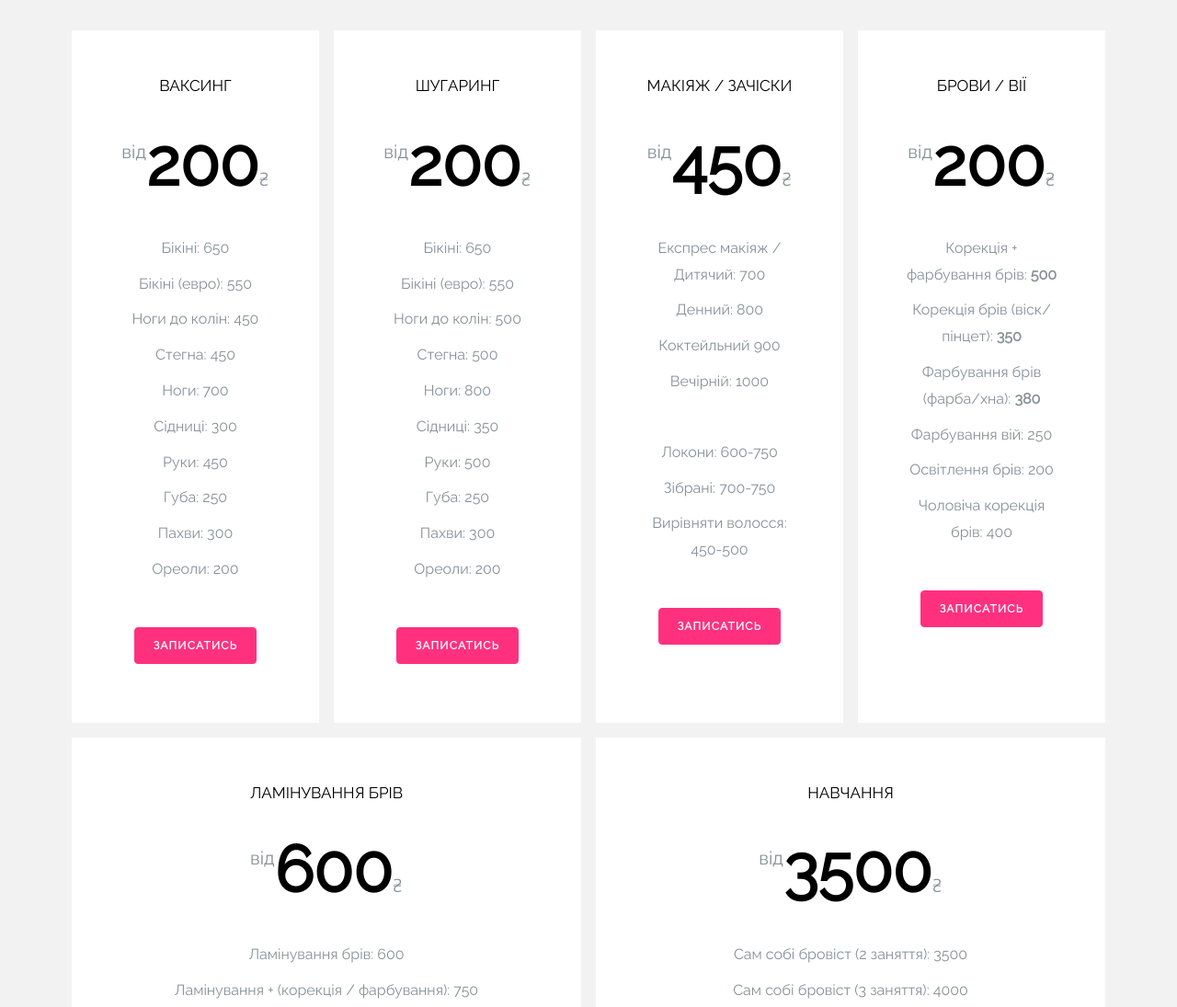
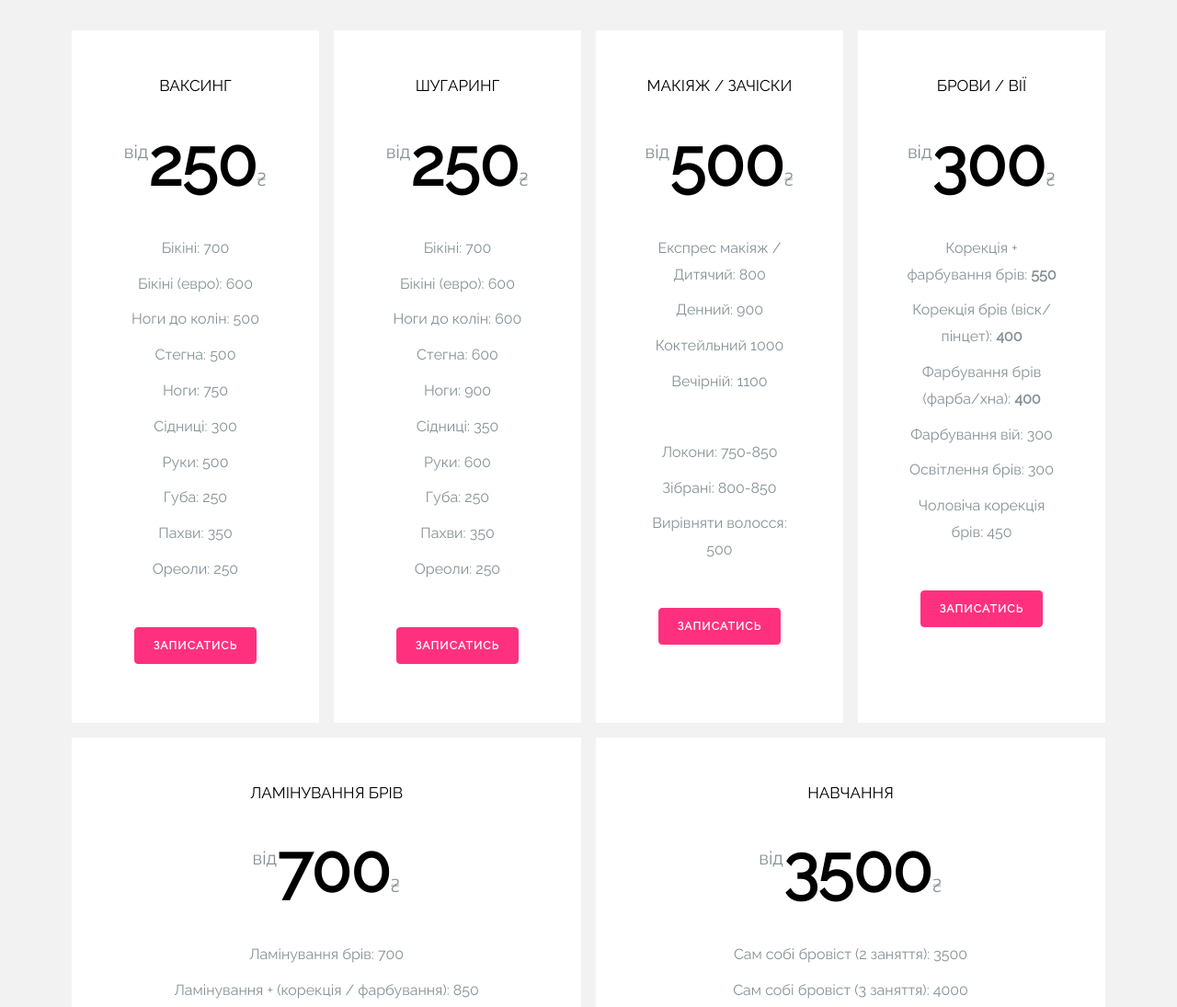
Before and after one commit to krasnyuk/beauty-pro-studio, a plain HTML site: page index.html in a window 1280 px wide. Shown: the part 3280-4375 px from the top of the page at 92% size. Drawn offline with Linux system fonts and the light colour scheme; some packages are replaced by stand-ins of ours; no server answers; files whose address does not match are found by name.

Commit message:
Update index.html
update prices

```diff
--- a/index.html
+++ b/index.html
@@ -212,18 +212,18 @@
             <div class="col-md bg-white p-5 m-2 text-center mb-2 ftco-animate">
                 <div class="ftco-pricing">
                     <h2>Ваксинг</h2>
-                    <p class="ftco-price-per text-center"><sup>від</sup><strong>200</strong><span>₴</span></p>
+                    <p class="ftco-price-per text-center"><sup>від</sup><strong>250</strong><span>₴</span></p>
                     <ul class="list-unstyled mb-5">
-                        <li>Бікіні: 650</li>
-                        <li>Бікіні (евро): 550</li>
-                        <li>Ноги до колін: 450</li>
-                        <li>Стегна: 450</li>
-                        <li>Ноги: 700</li>
+                        <li>Бікіні: 700</li>
+                        <li>Бікіні (евро): 600</li>
+                        <li>Ноги до колін: 500</li>
+                        <li>Стегна: 500</li>
+                        <li>Ноги: 750</li>
                         <li>Сідниці: 300</li>
-                        <li>Руки: 450</li>
+                        <li>Руки: 500</li>
                         <li>Губа: 250</li>
-                        <li>Пахви: 300</li>
-                        <li>Ореоли: 200</li>
+                        <li>Пахви: 350</li>
+                        <li>Ореоли: 250</li>
                     </ul>
                     <p><a href="#section-contact" class="btn btn-primary btn-sm">Записатись</a></p>
                 </div>
@@ -232,20 +232,20 @@
             <div class="col-md bg-white p-5 m-2 text-center mb-2 ftco-animate">
                 <div class="ftco-pricing">
                     <h2>Шугаринг</h2>
-                    <p class="ftco-price-per text-center"><sup>від</sup><strong>200</strong><span>₴</span></p>
+                    <p class="ftco-price-per text-center"><sup>від</sup><strong>250</strong><span>₴</span></p>
                     <ul class="list-unstyled mb-5">
                         <li>
-                            Бікіні: 650
+                            Бікіні: 700
                         </li>
-                        <li>Бікіні (евро): 550</li>
-                        <li>Ноги до колін: 500</li>
-                        <li>Стегна: 500</li>
-                        <li>Ноги: 800</li>
+                        <li>Бікіні (евро): 600</li>
+                        <li>Ноги до колін: 600</li>
+                        <li>Стегна: 600</li>
+                        <li>Ноги: 900</li>
                         <li>Сідниці: 350</li>
-                        <li>Руки: 500</li>
+                        <li>Руки: 600</li>
                         <li>Губа: 250</li>
-                        <li>Пахви: 300</li>
-                        <li>Ореоли: 200</li>
+                        <li>Пахви: 350</li>
+                        <li>Ореоли: 250</li>
                     </ul>
                     <p><a href="#section-contact" class="btn btn-primary btn-sm">Записатись</a></p>
                 </div>
@@ -254,17 +254,17 @@
             <div class="col-md bg-white p-5 m-2 text-center mb-2 ftco-animate">
                 <div class="ftco-pricing">
                     <h2>Макіяж / Зачіски</h2>
-                    <p class="ftco-price-per text-center"><sup>від</sup><strong>450</strong><span>₴</span></p>
+                    <p class="ftco-price-per text-center"><sup>від</sup><strong>500</strong><span>₴</span></p>
                     <ul class="list-unstyled mb-5">
-                        <li>Експрес макіяж / Дитячий: 700</li>
-                        <li>Денний: 800</li>
-                        <li>Коктейльний 900</li>
-                        <li>Вечірній: 1000</li>
+                        <li>Експрес макіяж / Дитячий: 800</li>
+                        <li>Денний: 900</li>
+                        <li>Коктейльний 1000</li>
+                        <li>Вечірній: 1100</li>
                     </ul>
                     <ul class="list-unstyled mb-5">
-                        <li>Локони: 600-750</li>
-                        <li>Зібрані: 700-750</li>
-                        <li>Вирівняти волосся: 450-500</li>
+                        <li>Локони: 750-850</li>
+                        <li>Зібрані: 800-850</li>
+                        <li>Вирівняти волосся: 500</li>
                     </ul>
                     <p><a href="#section-contact" class="btn btn-primary btn-sm">Записатись</a></p>
                 </div>
@@ -273,14 +273,14 @@
             <div class="col-md bg-white p-5 m-2 text-center mb-2 ftco-animate">
                 <div class="ftco-pricing">
                     <h2>Брови / Вії</h2>
-                    <p class="ftco-price-per text-center"><sup>від</sup><strong>200</strong><span>₴</span></p>
+                    <p class="ftco-price-per text-center"><sup>від</sup><strong>300</strong><span>₴</span></p>
                     <ul class="list-unstyled mb-5">
-                        <li>Корекція + фарбування брів: <strong>500</strong></li>
-                        <li>Корекція брів (віск/пінцет): <strong>350</strong></li>
-                        <li>Фарбування брів (фарба/хна): <strong>380</strong></li>
-                        <li>Фарбування вій: 250</li>
-                        <li>Освітлення брів: 200</li>
-                        <li>Чоловіча корекція брів: 400</li>
+                        <li>Корекція + фарбування брів: <strong>550</strong></li>
+                        <li>Корекція брів (віск/пінцет): <strong>400</strong></li>
+                        <li>Фарбування брів (фарба/хна): <strong>400</strong></li>
+                        <li>Фарбування вій: 300</li>
+                        <li>Освітлення брів: 300</li>
+                        <li>Чоловіча корекція брів: 450</li>
                     </ul>
                     <p><a href="#section-contact" class="btn btn-primary btn-sm">Записатись</a></p>
                 </div>
@@ -289,11 +289,11 @@
             <div class="col-md bg-white p-5 m-2 text-center mb-2 ftco-animate">
                 <div class="ftco-pricing">
                     <h2>Ламінування брів</h2>
-                    <p class="ftco-price-per text-center"><sup>від</sup><strong>600</strong><span>₴</span></p>
+                    <p class="ftco-price-per text-center"><sup>від</sup><strong>700</strong><span>₴</span></p>
                     <ul class="list-unstyled mb-5">
-                        <li>Ламінування брів: 600</li>
-                        <li>Ламінування + (корекція / фарбування): 750</li>
-                        <li>Ламінування + корекція + фарбування: 800</li>
+                        <li>Ламінування брів: 700</li>
+                        <li>Ламінування + (корекція / фарбування): 850</li>
+                        <li>Ламінування + корекція + фарбування: 900</li>
                     </ul>
                     <p><a href="#section-contact" class="btn btn-primary btn-sm">Записатись</a></p>
                 </div>
```
